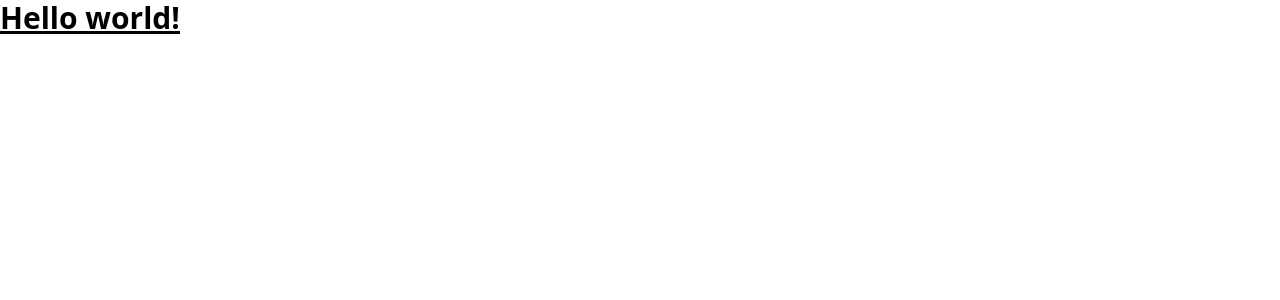
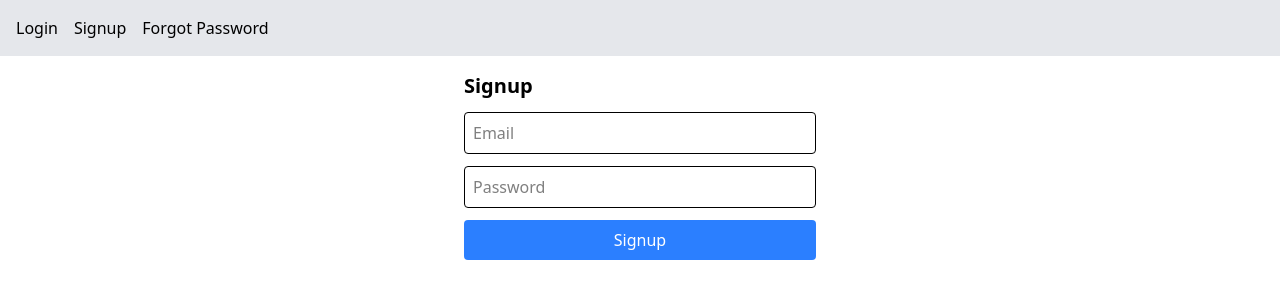
Before and after one commit to patties-eater/BandhanHub, a React (Vite) app: page /signup in a window 1280 px wide. Shown: the top 300 px of the page. Built offline with nearby package versions, Linux system fonts and the light colour scheme; no server answers.

Commit message:
auth made login sign up forgot password

```diff
--- a/package.json
+++ b/package.json
@@ -10,9 +10,13 @@
     "preview": "vite preview"
   },
   "dependencies": {
+    "@supabase/auth-ui-react": "^0.4.7",
+    "@supabase/auth-ui-shared": "^0.1.8",
+    "@supabase/supabase-js": "^2.57.4",
     "@tailwindcss/vite": "^4.1.13",
     "react": "^19.1.0",
     "react-dom": "^19.1.0",
+    "react-router-dom": "^7.9.1",
     "tailwindcss": "^4.1.13"
   },
   "devDependencies": {
--- a/src/App.jsx
+++ b/src/App.jsx
@@ -1,19 +1,25 @@
-
+import { BrowserRouter, Routes, Route, Link } from "react-router-dom";
+import Login from "./pages/Login";
+import Signup from "./pages/Signup";
+import ForgotPassword from "./pages/ForgotPassword";
+import ResetPassword from "./pages/ResetPassword";
 
 function App() {
-
   return (
-    <>
-      <div>
-         <h1 class="text-3xl font-bold underline">
-    Hello world!
-  </h1>
-
-
-      </div>
-
-    </>
-  )
+    <BrowserRouter>
+      <nav className="p-4 bg-gray-200 flex gap-4">
+        <Link to="/login">Login</Link>
+        <Link to="/signup">Signup</Link>
+        <Link to="/forgot-password">Forgot Password</Link>
+      </nav>
+      <Routes>
+        <Route path="/login" element={<Login />} />
+        <Route path="/signup" element={<Signup />} />
+        <Route path="/forgot-password" element={<ForgotPassword />} />
+        <Route path="/reset-password" element={<ResetPassword />} />
+      </Routes>
+    </BrowserRouter>
+  );
 }
 
-export default App
+export default App;
--- /dev/null
+++ b/src/components/AuthForm.jsx
@@ -0,0 +1,38 @@
+import { useState } from "react";
+
+export default function AuthForm({ title, onSubmit, buttonLabel }) {
+  const [email, setEmail] = useState("");
+  const [password, setPassword] = useState("");
+
+  async function handleSubmit(e) {
+    e.preventDefault();
+    await onSubmit(email, password);
+  }
+
+  return (
+    <form onSubmit={handleSubmit} className="p-4 flex flex-col gap-3 max-w-sm mx-auto">
+      <h2 className="text-xl font-bold">{title}</h2>
+      <input
+        type="email"
+        placeholder="Email"
+        value={email}
+        onChange={(e) => setEmail(e.target.value)}
+        className="border p-2 rounded"
+        required
+      />
+      {buttonLabel !== "Send Reset Link" && (
+        <input
+          type="password"
+          placeholder="Password"
+          value={password}
+          onChange={(e) => setPassword(e.target.value)}
+          className="border p-2 rounded"
+          required
+        />
+      )}
+      <button type="submit" className="bg-blue-500 text-white px-4 py-2 rounded">
+        {buttonLabel}
+      </button>
+    </form>
+  );
+}
--- /dev/null
+++ b/src/pages/ForgotPassword.jsx
@@ -0,0 +1,35 @@
+import { supabase } from "../supabaseClient";
+import { useState } from "react";
+
+export default function ForgotPassword() {
+  const [email, setEmail] = useState("");
+
+  async function handleReset(e) {
+    e.preventDefault();
+    const { error } = await supabase.auth.resetPasswordForEmail(email, {
+      redirectTo: "http://localhost:5173/reset-password",
+    });
+    if (error) {
+      alert(error.message);
+    } else {
+      alert("Password reset link sent! Check your email.");
+    }
+  }
+
+  return (
+    <form onSubmit={handleReset} className="p-4 flex flex-col gap-3 max-w-sm mx-auto">
+      <h2 className="text-xl font-bold">Forgot Password</h2>
+      <input
+        type="email"
+        placeholder="Enter your email"
+        value={email}
+        onChange={(e) => setEmail(e.target.value)}
+        className="border p-2 rounded"
+        required
+      />
+      <button type="submit" className="bg-blue-500 text-white px-4 py-2 rounded">
+        Send Reset Link
+      </button>
+    </form>
+  );
+}
--- /dev/null
+++ b/src/pages/Login.jsx
@@ -0,0 +1,15 @@
+import { supabase } from "../supabaseClient";
+import AuthForm from "../components/AuthForm";
+
+export default function Login() {
+  async function handleLogin(email, password) {
+    const { error } = await supabase.auth.signInWithPassword({ email, password });
+    if (error) {
+      alert(error.message);
+    } else {
+      alert("Logged in successfully!");
+    }
+  }
+
+  return <AuthForm title="Login" onSubmit={handleLogin} buttonLabel="Login" />;
+}
--- /dev/null
+++ b/src/pages/ResetPassword.jsx
@@ -0,0 +1,33 @@
+import { supabase } from "../supabaseClient";
+import { useState } from "react";
+
+export default function ResetPassword() {
+  const [password, setPassword] = useState("");
+
+  async function handleUpdatePassword(e) {
+    e.preventDefault();
+    const { error } = await supabase.auth.updateUser({ password });
+    if (error) {
+      alert(error.message);
+    } else {
+      alert("Password updated successfully! You can now login.");
+    }
+  }
+
+  return (
+    <form onSubmit={handleUpdatePassword} className="p-4 flex flex-col gap-3 max-w-sm mx-auto">
+      <h2 className="text-xl font-bold">Reset Password</h2>
+      <input
+        type="password"
+        placeholder="New password"
+        value={password}
+        onChange={(e) => setPassword(e.target.value)}
+        className="border p-2 rounded"
+        required
+      />
+      <button type="submit" className="bg-green-500 text-white px-4 py-2 rounded">
+        Update Password
+      </button>
+    </form>
+  );
+}
--- /dev/null
+++ b/src/pages/Signup.jsx
@@ -0,0 +1,15 @@
+import { supabase } from "../supabaseClient";
+import AuthForm from "../components/AuthForm";
+
+export default function Signup() {
+  async function handleSignup(email, password) {
+    const { error } = await supabase.auth.signUp({ email, password });
+    if (error) {
+      alert(error.message);
+    } else {
+      alert("Signup successful! Check your email for confirmation.");
+    }
+  }
+
+  return <AuthForm title="Signup" onSubmit={handleSignup} buttonLabel="Signup" />;
+}
--- /dev/null
+++ b/src/supabaseClient.js
@@ -0,0 +1,7 @@
+// src/supabaseClient.js
+import { createClient } from "@supabase/supabase-js";
+
+const supabaseUrl = import.meta.env.VITE_SUPABASE_URL;
+const supabaseAnonKey = import.meta.env.VITE_SUPABASE_ANON_KEY;
+
+export const supabase = createClient(supabaseUrl, supabaseAnonKey);
```
Also changed, not shown: 1 other file (tests, documents, lock files or other folders).
